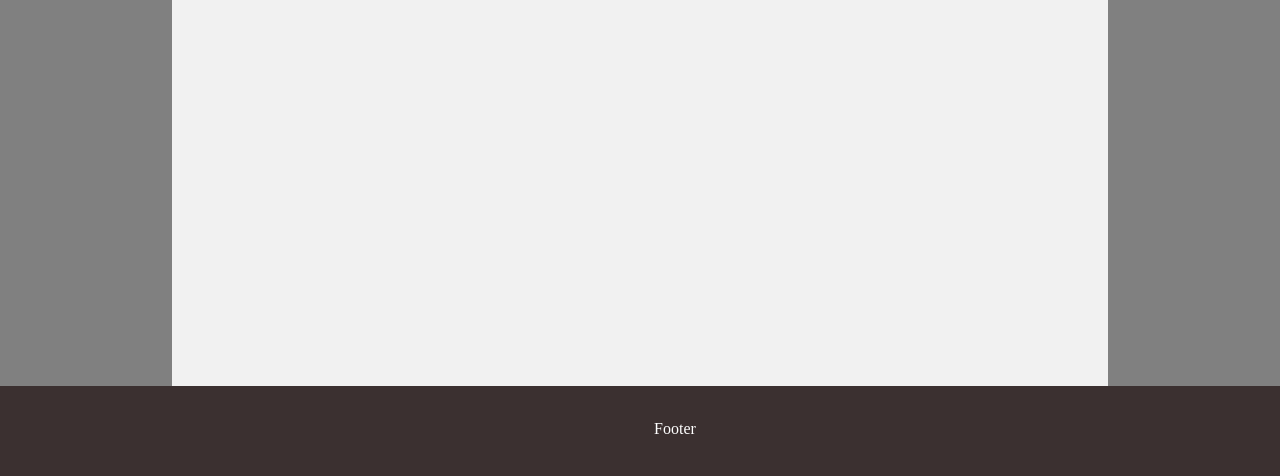
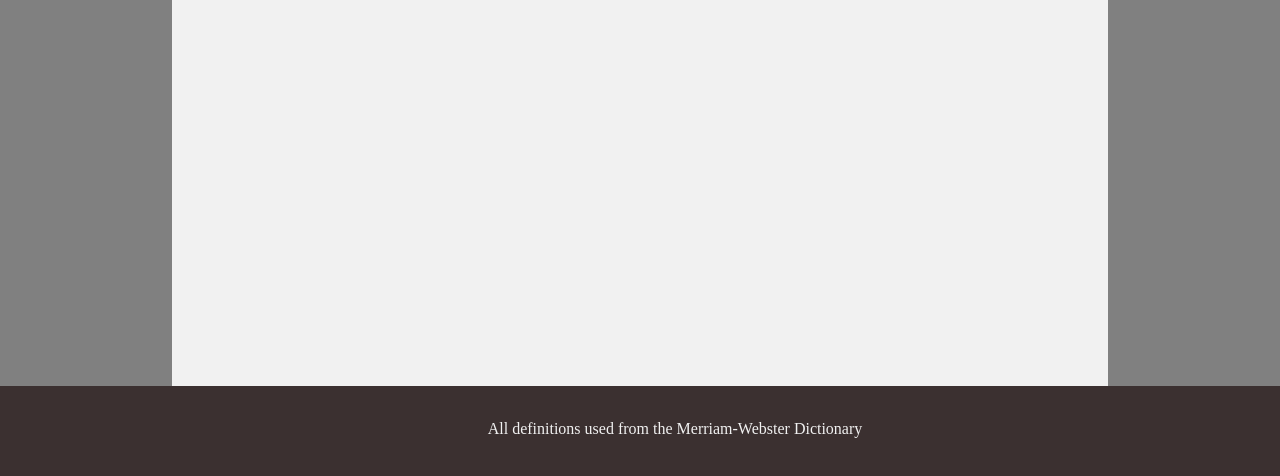
Before and after one commit to ginayu29/API-Assignment, a website: page public/index.html in a window 1280 px wide. Shown: the part 284-760 px from the top of the page. Drawn offline with nearby package versions, Linux system fonts and the light colour scheme.

```diff
--- a/public/index.html
+++ b/public/index.html
@@ -31,7 +31,7 @@
         </div>
 
     <footer>
-        <h3>Footer</h3>
+        <h3>All definitions used from the Merriam-Webster Dictionary</h3>
     </footer>
     <script src="main.js"></script>
 </body>
--- a/public/style.css
+++ b/public/style.css
@@ -61,3 +61,7 @@
 h2 {
     color: brown;
 }
+
+h3 {
+    color: #f1f1f1;
+}
```
